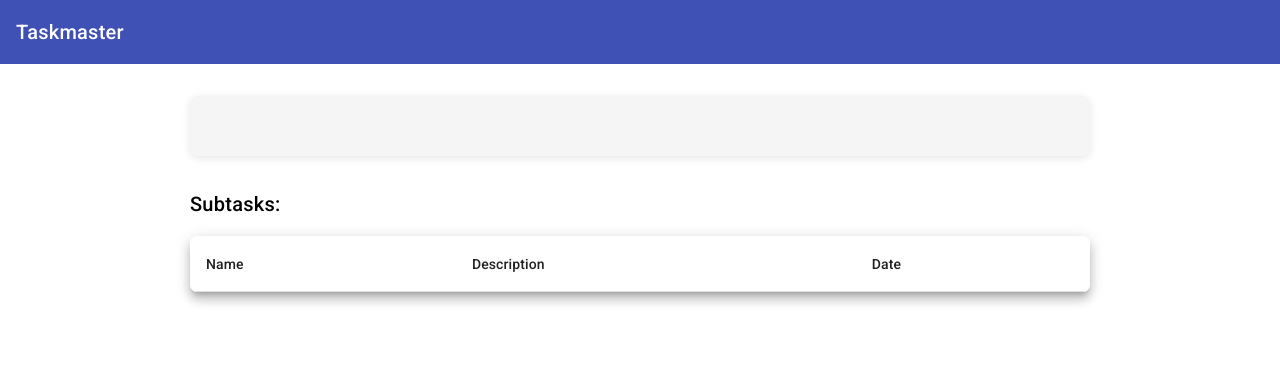
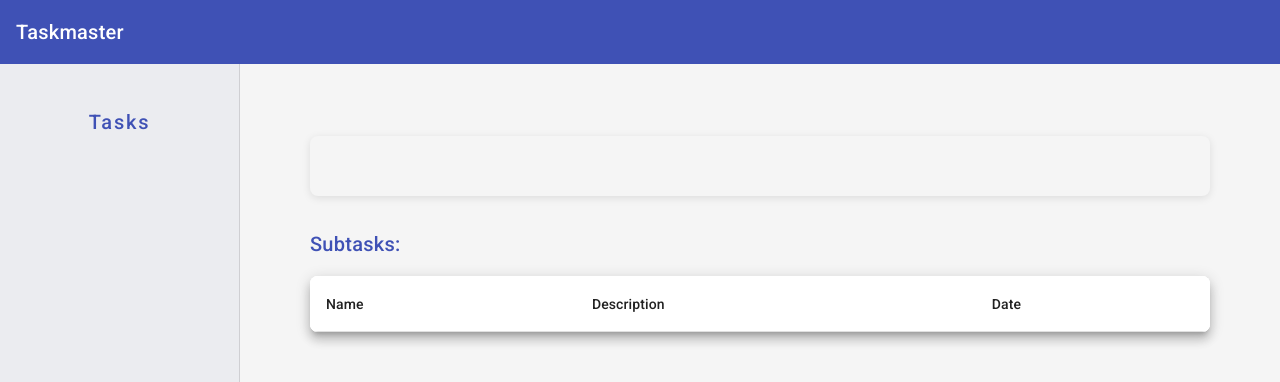
Before and after one commit to imandzankovic/taskmaster-frontend, an Angular app: page /task/1 in a window 1280 px wide. Shown: the top 382 px of the page. Built offline with nearby package versions, Linux system fonts and the light colour scheme; no server answers.

Commit message:
taskmaster-frontend -- adding some additional styling and components

```diff
--- a/src/app/app-routing-module.ts
+++ b/src/app/app-routing-module.ts
@@ -6,6 +6,7 @@ import { TaskList } from './task-list/task-list';
 const routes: Routes = [
   { path: 'task/:id', component: TaskDetails },
   { path: 'home', component: TaskList },
+  { path: 'tasks/all', component: TaskList },
   { path: '', redirectTo: 'home', pathMatch: 'full' },
 ];
 
--- a/src/app/app.html
+++ b/src/app/app.html
@@ -2,4 +2,4 @@
   <span>Taskmaster</span>
 </mat-toolbar>
 
-<router-outlet></router-outlet>
+<app-sidenav></app-sidenav>
--- /dev/null
+++ b/src/app/sidenav/sidenav.html
@@ -0,0 +1,20 @@
+<mat-drawer-container class="sidenav-container">
+  <mat-drawer mode="side" opened class="sidenav">
+    <nav class="sidenav-tabs">
+      <a
+        mat-button
+        routerLink="/"
+        routerLinkActive="active-tab"
+        [routerLinkActiveOptions]="{ exact: true }"
+      >
+        Tasks
+      </a>
+    </nav>
+  </mat-drawer>
+
+  <mat-drawer-content class="content">
+    <div class="main-content">
+      <router-outlet></router-outlet>
+    </div>
+  </mat-drawer-content>
+</mat-drawer-container>
--- /dev/null
+++ b/src/app/sidenav/sidenav.scss
@@ -0,0 +1,65 @@
+.sidenav-container {
+  height: 100vh;
+  background: #ebecf0;
+  color: #3f51b5;
+}
+
+.sidenav {
+  width: 240px;
+  background-color: #ebecf0;
+  padding: 16px;
+  display: flex;
+  flex-direction: column;
+}
+
+.sidenav a {
+  color: #3f51b5;
+  text-decoration: none;
+  margin: 8px 0;
+  font-weight: 500;
+  font-size: 20px;
+}
+
+.sidenav a.mat-button {
+  justify-content: flex-start;
+  text-align: left;
+}
+
+.sidenav a:hover {
+  background-color: rgba(255, 255, 255, 0.1);
+}
+
+.content {
+  background-color: #f5f5f5;
+  height: 100%;
+  padding: 16px;
+}
+
+.main-content {
+  padding: 24px;
+}
+
+.sidenav-tabs {
+  display: flex;
+  flex-direction: column;
+  padding: 1rem;
+}
+
+.sidenav-tabs a {
+  margin-bottom: 0.5rem;
+  font-weight: 500;
+  border-radius: 4px;
+  color: #3f51b5;
+  background-color: transparent;
+  text-align: left;
+  transition: background-color 0.3s ease;
+}
+
+.sidenav-tabs a:hover {
+  background-color: rgba(255, 255, 255, 0.1);
+}
+
+.sidenav-tabs a.active-tab {
+  background-color: #1976d2;
+  color: #3f51b5;
+}
--- a/src/app/task-list/task-list.html
+++ b/src/app/task-list/task-list.html
@@ -1,7 +1,32 @@
-<div *ngFor="let task of tasks$ | async" class="grid-view">
-  <app-task-tile [task]="task" (selected)="onTaskSelected($event)">
-  </app-task-tile>
-</div>
+<mat-tab-group animationDuration="0ms">
+  <mat-tab label="All Tasks">
+    <div *ngFor="let task of tasks$ | async" class="grid-view">
+      <app-task-tile [task]="task" (selected)="onTaskSelected($event)">
+      </app-task-tile>
+    </div>
+  </mat-tab>
+  <mat-tab label="In Progress">
+    <ng-container *ngIf="tasks$ | async as filteredTasks">
+      <div *ngFor="let task of filteredTasks" class="grid-view">
+        <ng-container *ngIf="!task.completed">
+          <app-task-tile [task]="task" (selected)="onTaskSelected($event)">
+          </app-task-tile>
+        </ng-container>
+      </div>
+    </ng-container>
+  </mat-tab>
+  <mat-tab label="Done">
+    <ng-container *ngIf="tasks$ | async as filteredTasks">
+      <div *ngFor="let task of filteredTasks" class="grid-view">
+        <ng-container *ngIf="task.completed">
+          <app-task-tile [task]="task" (selected)="onTaskSelected($event)">
+          </app-task-tile>
+        </ng-container>
+      </div>
+    </ng-container>
+  </mat-tab>
+</mat-tab-group>
+
 <div class="add-task">
   <button
     mat-mini-fab
--- a/src/app/task-list/task-list.scss
+++ b/src/app/task-list/task-list.scss
@@ -4,5 +4,6 @@
     padding-left: 3rem;
 }
 .add-task{
-    padding-left: 70rem;
+    padding-left: 100rem;
+    padding-top: 15rem;
 }
--- a/src/app/task-tile/task-tile.html
+++ b/src/app/task-tile/task-tile.html
@@ -3,10 +3,16 @@
     <mat-card-title>{{ task.name }}</mat-card-title>
   </mat-card-header>
   <mat-card-content>
-    <p>{{ task.description }}</p>
+    <p class="description">{{ task.description }}</p>
 
-    <mat-chip-set aria-label="Chihuahua traits">
-      <mat-chip>{{ task.completed }}</mat-chip>
+    <mat-chip-set aria-label="Task status">
+      <mat-chip
+        [ngClass]="task.completed ? 'done' : 'in-progress'"
+        class="status-chip"
+        selected
+      >
+        {{ task.completed ? "Done" : "In Progress" }}
+      </mat-chip>
     </mat-chip-set>
 
     <a mat-button color="primary" (click)="openDetails(task)">Details</a>
@@ -14,7 +20,7 @@
   <mat-card-footer class="example-card-footer">
     <div class="actions-cell">
       <button
-        mat-mini-fab
+        mat-icon-button
         color="warn"
         (click)="deleteTask(task.id)"
         matTooltip="Delete task"
@@ -22,8 +28,9 @@
       >
         <mat-icon>delete</mat-icon>
       </button>
+
       <button
-        mat-mini-fab
+        mat-icon-button
         color="primary"
         (click)="updateTask(task)"
         matTooltip="Edit task"
--- a/src/app/task-tile/task-tile.scss
+++ b/src/app/task-tile/task-tile.scss
@@ -7,5 +7,28 @@
 }
 .actions-cell {
   padding-left: 10rem;
-  padding-top: 2rem;
+  padding-top: 1rem;
 }
+.mat-mdc-card-title {
+  color: #3f51b5;
+}
+.status-chip.mat-chip {
+  color: white;
+  font-weight: bold;
+}
+
+.status-chip.in-progress {
+  background-color: #f89a0c; // custom yellow
+  color: #000;
+}
+
+.status-chip.done {
+  background-color: #4caf50; // custom green
+}
+.mat-mdc-card-header {
+  background-color: #e8e7f3;
+}
+.description {
+  padding-top: 0.5rem;
+  color: #3f51b5;
+}
```
Also changed, not shown: src/app/app-module.ts (+12 -1 lines), src/app/sidenav/sidenav.ts (added, +11 -0 lines), 1 other file (tests, documents, lock files or other folders).
